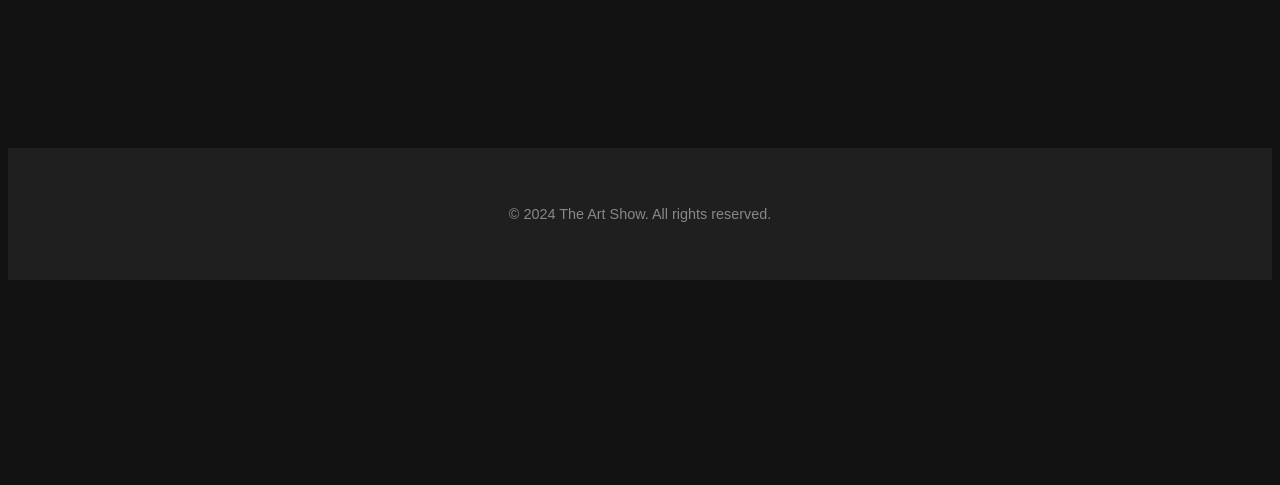
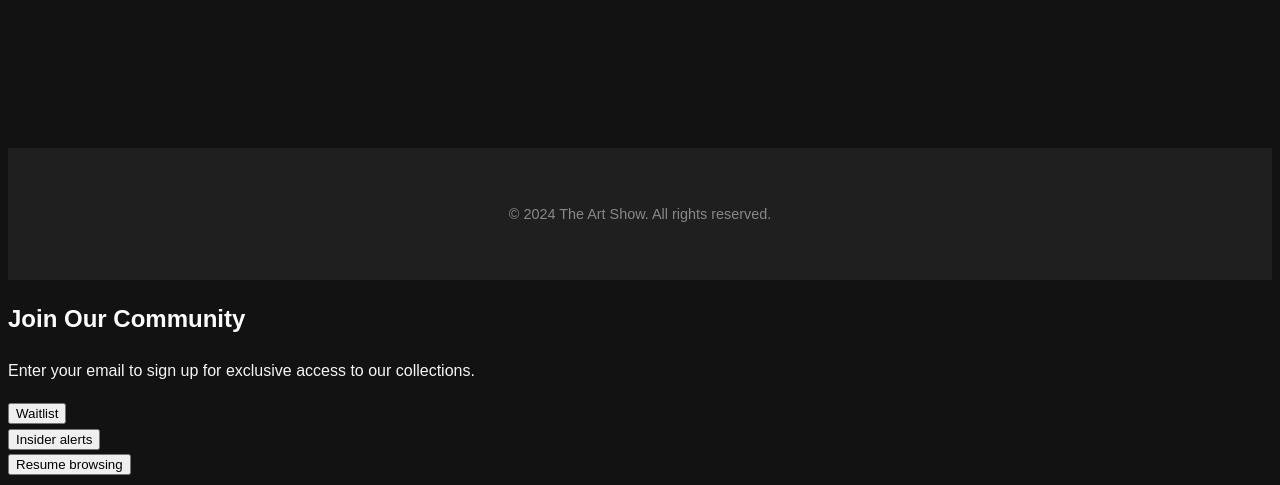
Before and after one commit to TheSecretArtShow/websiteV2, a plain HTML site: page collections.html in a window 1280 px wide. Shown: the part 741-1226 px from the top of the page. Before the commit the page ends 1029 px from the top, so only its background shows below. Drawn offline with Linux system fonts and the light colour scheme.

Commit message:
Update collections.html

```diff
--- a/collections.html
+++ b/collections.html
@@ -152,6 +152,24 @@
             <p>&copy; 2024 The Art Show. All rights reserved.</p>
         </div>
     </footer>
+<div class="email-popup-overlay" id="email-popup">
+        <div class="email-popup-content">
+            <h2>Join Our Community</h2>
+            <p>Enter your email to sign up for exclusive access to our collections.</p>
 
+            <div class="signup-option" id="waitlist-option">
+                <button id="waitlist-button">Waitlist</button>
+                <input type="email" id="waitlist-email" placeholder="Enter your email" class="email-input" style="display:none;">
+            </div>
+
+            <div class="signup-option" id="insider-option">
+                <button id="insider-button">Insider alerts</button>
+                <input type="email" id="insider-email" placeholder="Enter your email" class="email-input" style="display:none;">
+            </div>
+
+            <button id="resume-browsing-button" class="resume-button">Resume browsing</button>
+        </div>
+    </div>
+<script src="script.js"></script>
 </body>
 </html>
```
